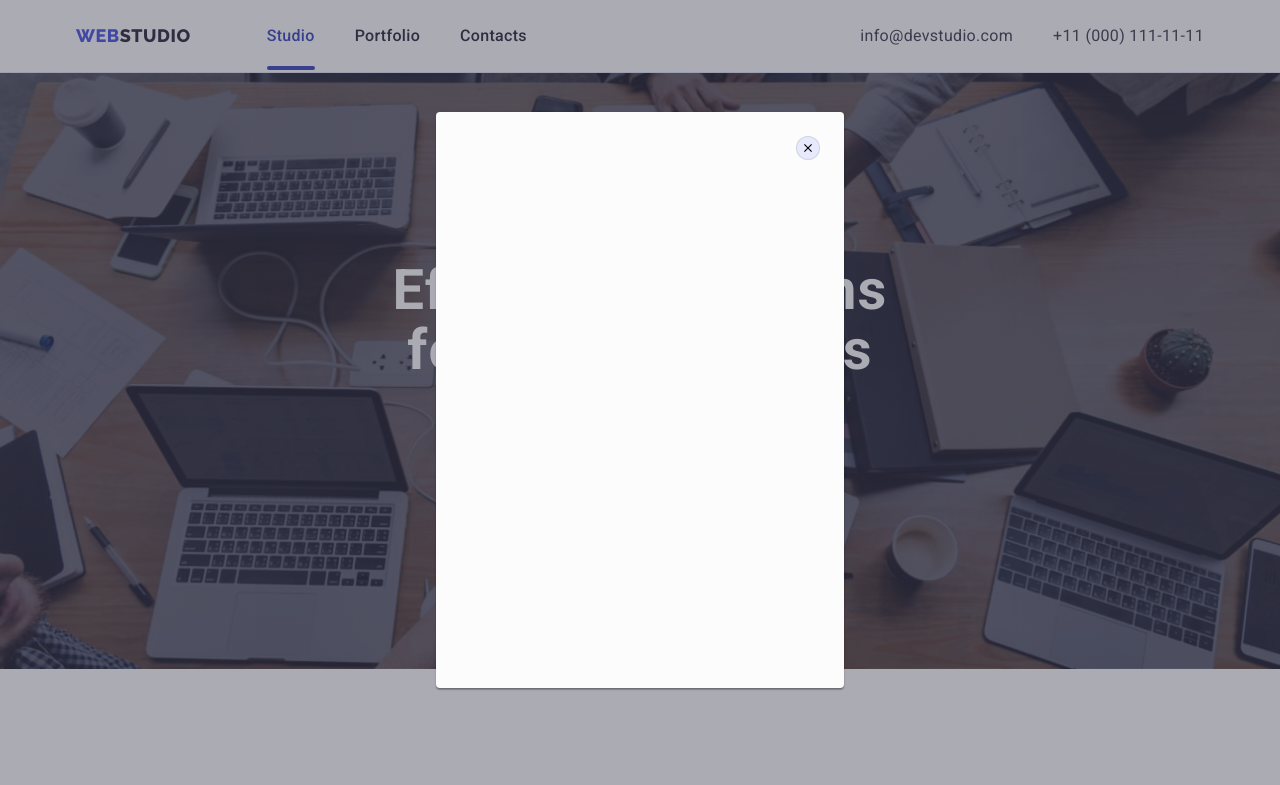
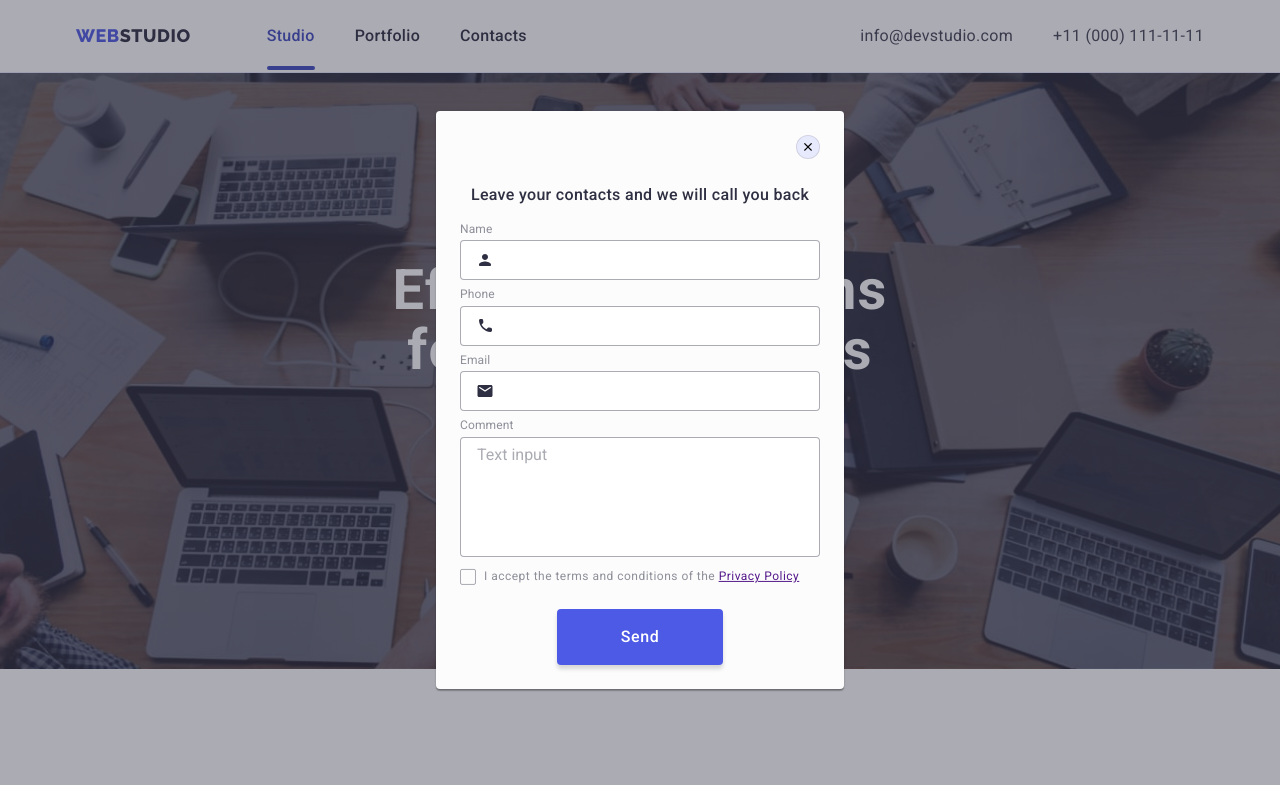
Before and after one commit to RomanKorotun/goit-markup-hw-06, a plain HTML site: page index.html in a window 1280 px wide. Both pictures are taken after a click on the button "Order Service". Shown: the top 785 px of the page. Drawn offline with nearby package versions, Linux system fonts and the light colour scheme; files whose address does not match are found by name.

Commit message:
Update index.html

```diff
--- a/index.html
+++ b/index.html
@@ -559,6 +559,25 @@
             </li>
           </ul>
         </div>
+        <div class="footer-form-wrapper">
+          <form class="footer-form">
+            <p class="footer-form-description">Subscribe</p>
+            <div class="footer-input-btn-flex">
+              <input
+                name="user-email"
+                type="email"
+                class="footer-form-input"
+                placeholder="E-mail"
+              />
+              <button type="submit" class="footer-form-btn">
+                Subscribe
+                <svg class="footer-form-btn-icon" width="24" height="24">
+                  <use href="./images/icons.svg#footer-btn-icon"></use>
+                </svg>
+              </button>
+            </div>
+          </form>
+        </div>
       </div>
     </footer>
     <div class="backdrop is-hidden" data-modal>
@@ -568,6 +587,76 @@
             <use href="./images/icons.svg#modal-close-icon"></use>
           </svg>
         </button>
+        <p class="modal-form-description">
+          Leave your contacts and we will call you back
+        </p>
+        <form class="modal-form">
+          <label class="modal-form-field">
+            <span class="modal-form-input-description">Name</span>
+            <span class="modal-form-input-wrapper">
+              <input
+                type="text"
+                name="user-name"
+                class="modal-form-input"
+                required
+                pattern="[a-zA-Zа-яА-ЯіІїЇ]+"
+                minlength="2"
+              />
+              <svg class="modal-form-input-icon" width="18" height="24">
+                <use href="./images/icons.svg#person-icon"></use>
+              </svg>
+            </span>
+          </label>
+          <label class="modal-form-field">
+            <span class="modal-form-input-description">Phone</span>
+            <span class="modal-form-input-wrapper">
+              <input
+                type="tel"
+                name="user-phone"
+                class="modal-form-input"
+                required
+                pattern="[0-9]{3}-[0-9]{3}-[0-9]{2}-[0-9]{2}"
+                title="xxx-xxx-xx-xx"
+              />
+              <svg class="modal-form-input-icon" width="18" height="24">
+                <use href="./images/icons.svg#phone-icon"></use>
+              </svg>
+            </span>
+          </label>
+          <label class="modal-form-field">
+            <span class="modal-form-input-description">Email</span>
+            <span class="modal-form-input-wrapper">
+              <input
+                type="email"
+                name="user-email"
+                class="modal-form-input"
+                required
+              />
+              <svg class="modal-form-input-icon" width="18" height="24">
+                <use href="./images/icons.svg#email-icon"></use>
+              </svg>
+            </span>
+          </label>
+          <label class="modal-form-field">
+            <span class="modal-form-input-description">Comment</span>
+            <textarea
+              name="user-message"
+              class="modal-form-message"
+              placeholder="Text input"
+            ></textarea>
+          </label>
+          <input
+            id="user-policy"
+            type="checkbox"
+            name="user-policy"
+            class="modal-form-check visually-hidden"
+          />
+          <label for="user-policy" class="modal-form-check-description"
+            >I accept the terms and conditions of the&nbsp;
+            <a href="">Privacy Policy</a></label
+          >
+          <button type="submit" class="modal-form-submit">Send</button>
+        </form>
       </div>
     </div>
     <script src="./js/modal.js"></script>
```
